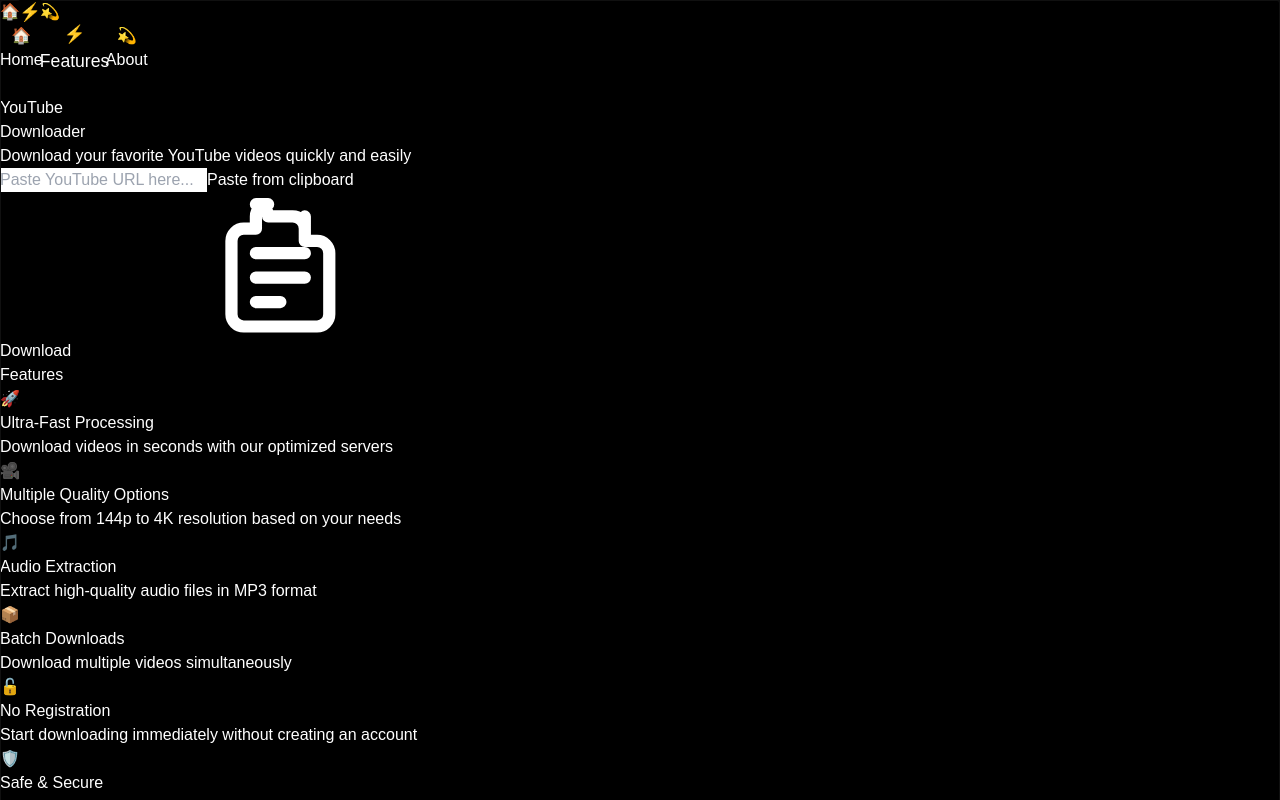
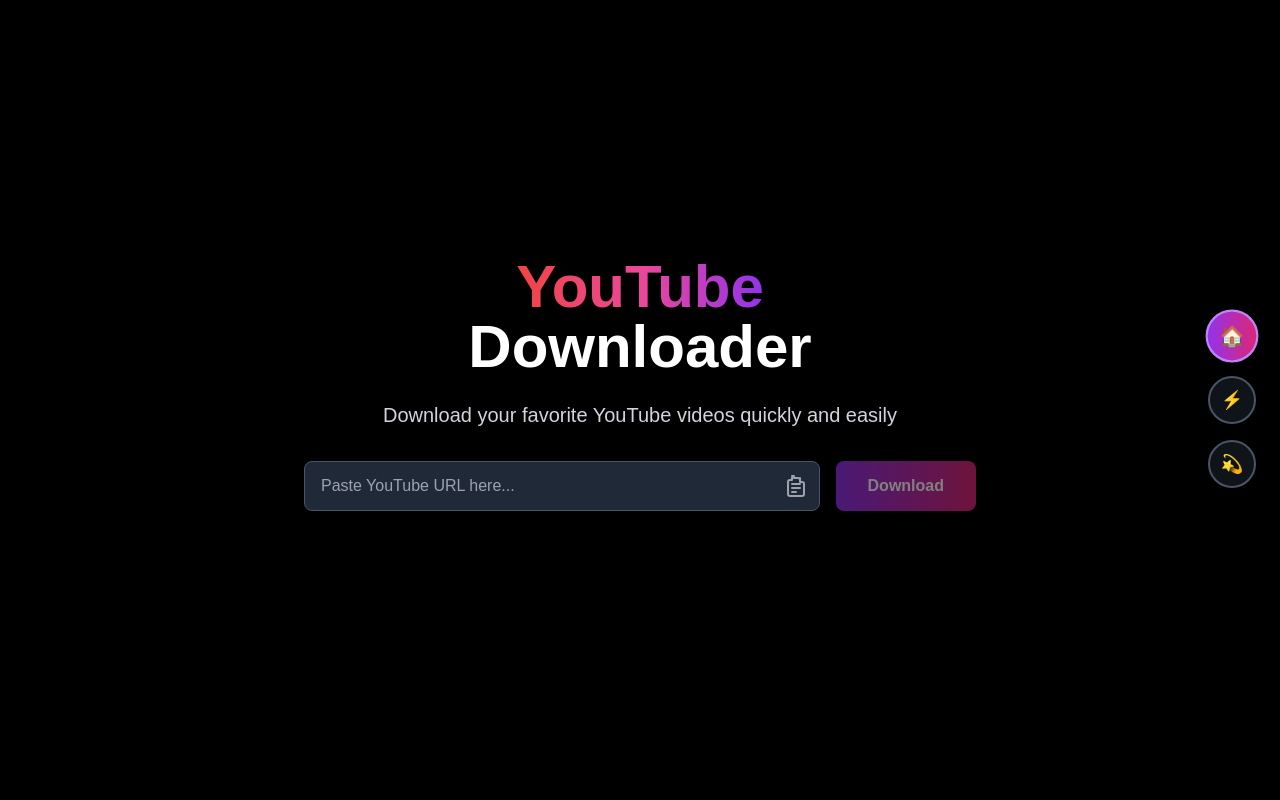
Before and after one commit to kodeMapper/youtube-downloader, a Next.js app in the folder frontend/: page / in a window 1280 px wide. Shown: the top 800 px of the page. Built offline with nearby package versions, Linux system fonts and the light colour scheme.

Commit message:
add missing tailwind

```diff
--- /dev/null
+++ b/frontend/tailwind.config.ts
@@ -0,0 +1,14 @@
+import type { Config } from 'tailwindcss';
+
+const config: Config = {
+  content: [
+    "./src/**/*.{js,ts,jsx,tsx}",
+    "./public/**/*.html"
+  ],
+  theme: {
+    extend: {},
+  },
+  plugins: [],
+};
+
+export default config;
```
